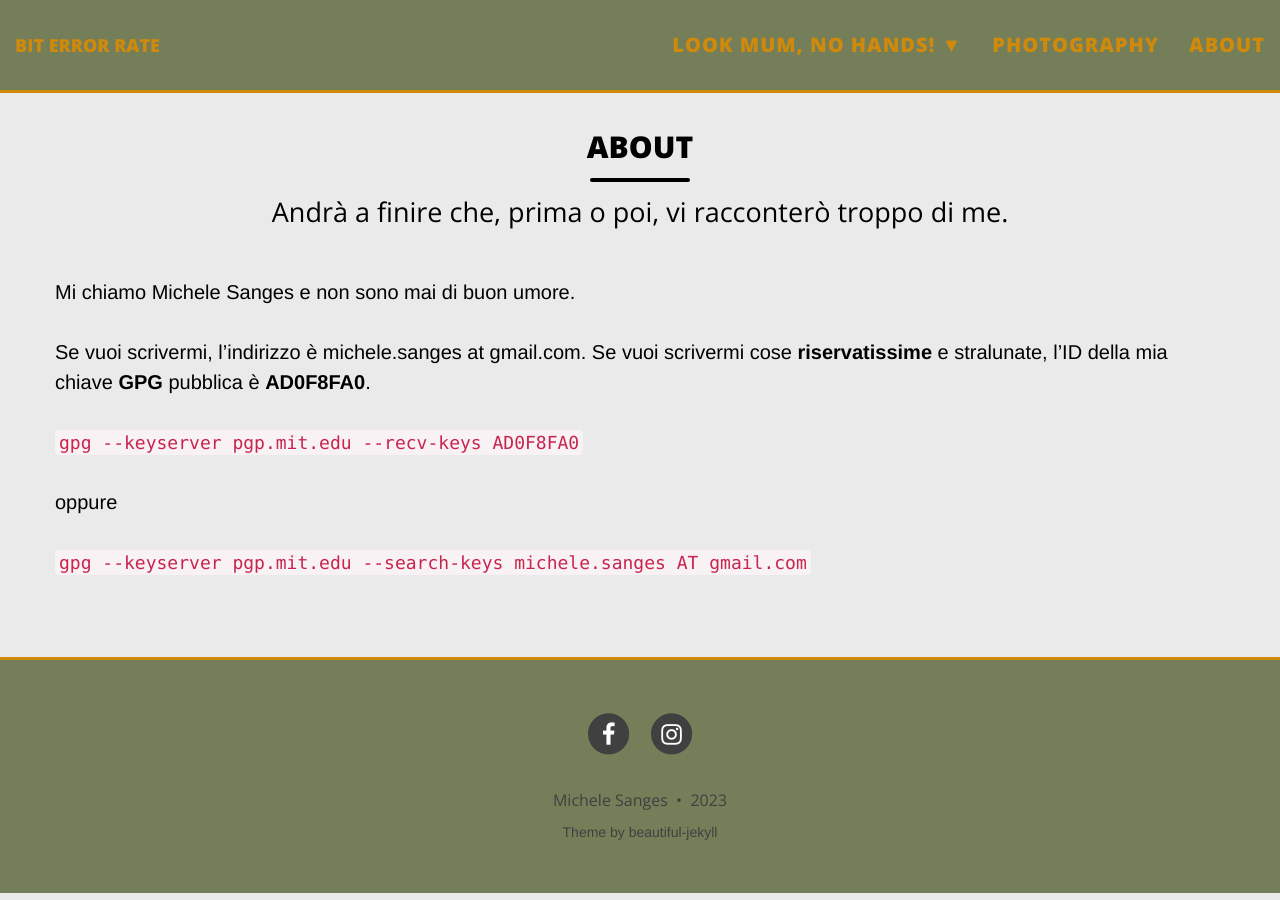
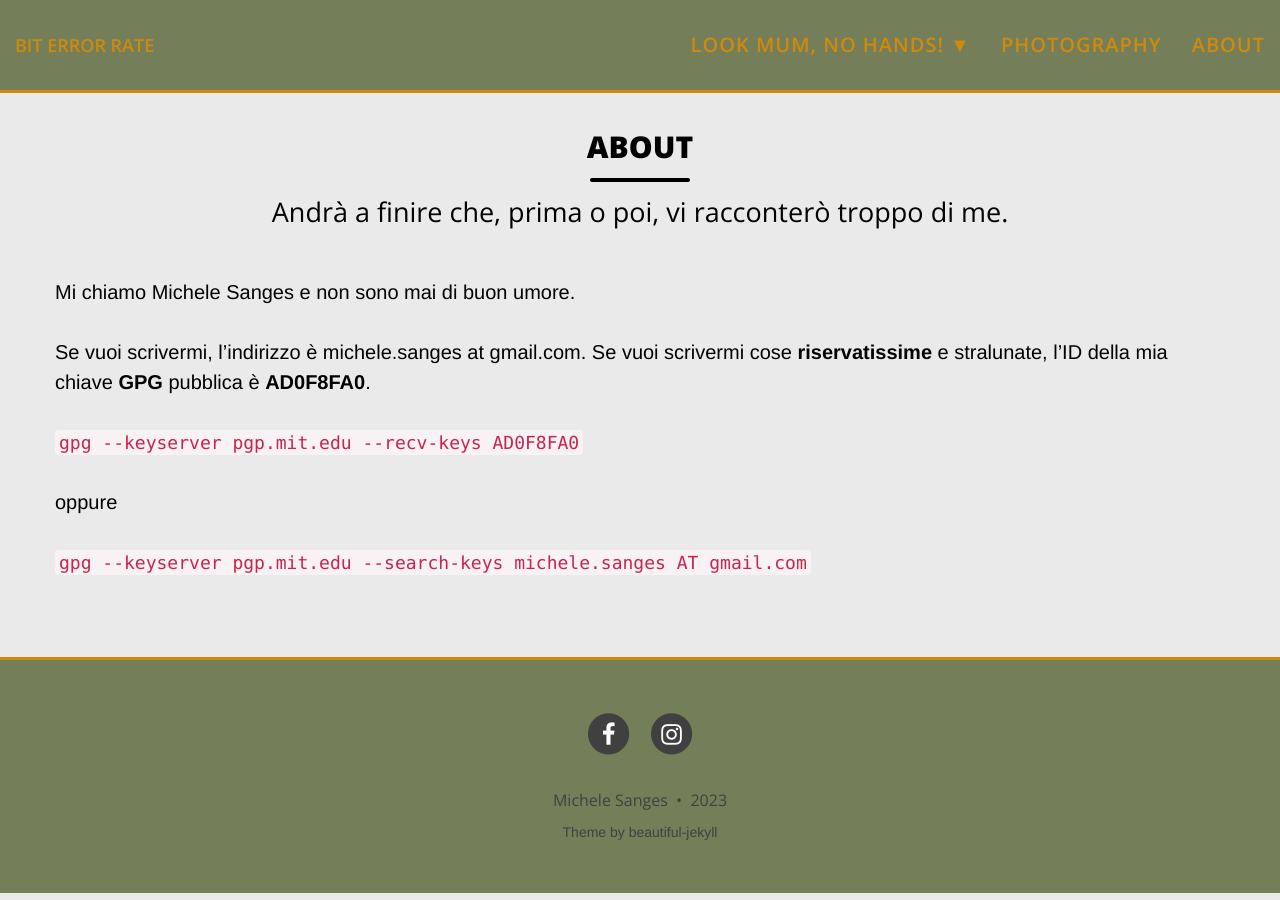
Before and after one commit to michelesanges/michelesanges.github.io, a Jekyll site: the page built from about.md, in a window 1280 px wide. Built offline with Jekyll 4.4.1, drawn with Linux system fonts in a browser that asks for light colours; nearby versions of some CDN libraries.

Commit message:
modificato font weight

```diff
--- a/css/main.css
+++ b/css/main.css
@@ -112,7 +112,7 @@ img {
 
 .navbar-custom .navbar-brand,
 .navbar-custom .nav li a {
-  font-weight: 800;
+  font-weight: 600;
   	color: #cf8a0c; /* originale */
 #	color: #a46052; /* 1 - arancione*/
 #	color: #40568b; /* 2 - blu*/
```
